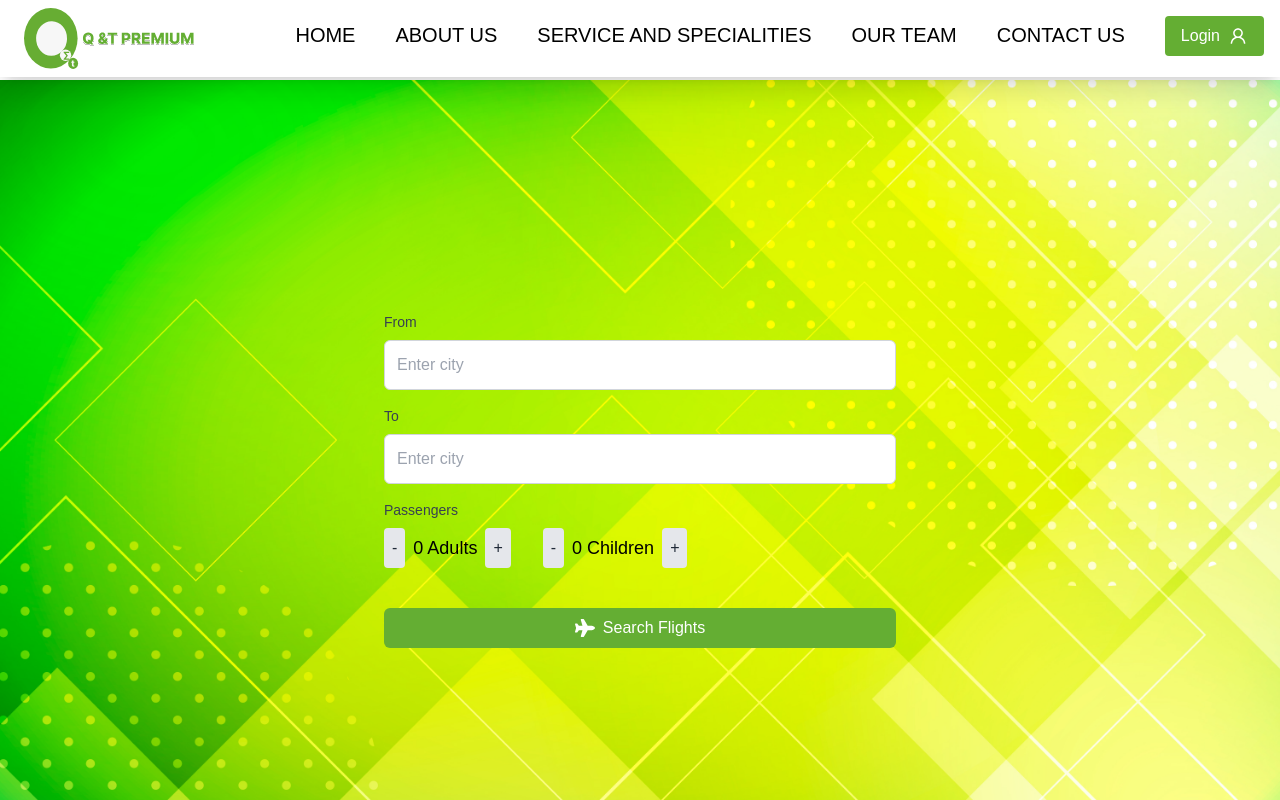
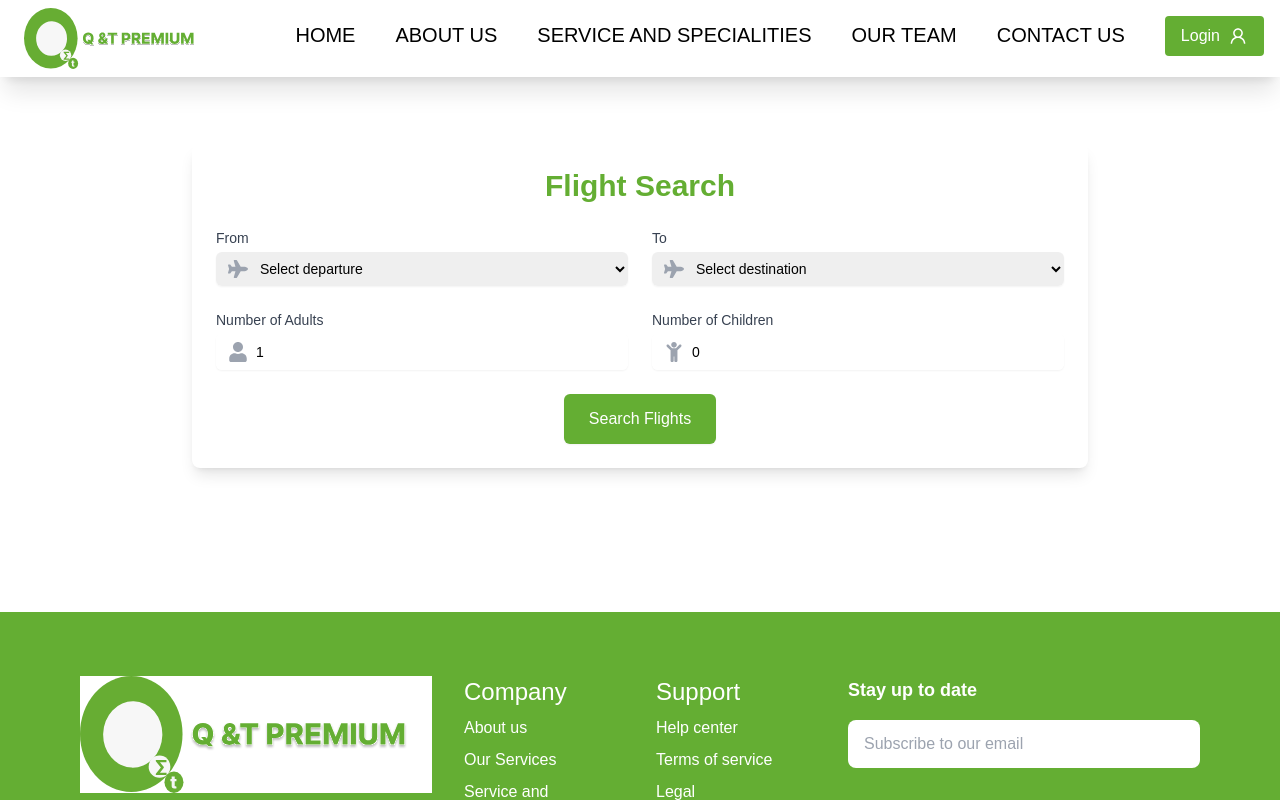
Before and after one commit to NishanBhattarai12/qandtpremium-frontend, a Next.js app: page /search-flight in a window 1280 px wide. Shown: the top 800 px of the page. Built offline with nearby package versions, Linux system fonts and the light colour scheme; a web font is replaced by a local one.

Commit message:
fix search flights design

```diff
--- a/package.json
+++ b/package.json
@@ -11,6 +11,7 @@
   "dependencies": {
     "@material-tailwind/react": "^2.1.9",
     "@reduxjs/toolkit": "^2.2.7",
+    "date-fns": "^4.1.0",
     "next": "14.2.5",
     "next-theme": "^0.1.5",
     "next-themes": "^0.3.0",
--- a/src/pages/search-flight/index.js
+++ b/src/pages/search-flight/index.js
@@ -1,77 +1,63 @@
-import React, { useState } from 'react';
-import { FaPlane } from 'react-icons/fa';
-import Loader from '@/components/Loader';
-import FlightInfo from '@/components/flights/FlightsInfo';
+import React, { useState } from "react";
+import { FaPlane, FaUser, FaChild, FaChevronLeft, FaChevronRight } from "react-icons/fa";
+import { format } from 'date-fns';
 
-const SearchFlight = () => {
-  const [loading, setLoading] = useState(false);
-  const [from, setFrom] = useState('');
-  const [from_code, setFromCode] = useState('');
-  const [to, setTo] = useState('');
-  const [to_code, setToCode] = useState('');
-  const [fromSuggestions, setFromSuggestions] = useState([]);
-  const [toSuggestions, setToSuggestions] = useState([]);
-  const [adults, setAdults] = useState(0);
-  const [children, setChildren] = useState(0);
-  const [flights, setFlights] = useState([]);
+const FlightSearchForm = () => {
+  const [formData, setFormData] = useState({
+    from: "",
+    to: "",
+    adults: 1,
+    children: 0,
+  });
+  const [errors, setErrors] = useState({});
+  const [isLoading, setIsLoading] = useState(false);
+  const [searchResults, setSearchResults] = useState([]);
+  const [currentPage, setCurrentPage] = useState(1);
+  const [itemsPerPage] = useState(10);
+  const [formSubmissionError, setFormSubmissionError] = useState(null);
 
-  const fetchSuggestions = async (query, setSuggestions) => {
-    try {
-      // read iata-codes.json file from public folder
-      const response = await fetch('/iata-codes.json');
-      const data = await response.json();
-      const suggestions = data.airports.filter((item) =>
-        item.city.toLowerCase().includes(query.toLowerCase()) &&
-        item.iata_code !== from_code &&
-        item.iata_code !== to_code
-      );
-      setSuggestions(suggestions);
-    } catch (error) {
-      console.error('Error fetching suggestions:', error);
+  const locations = {
+    'Sydney': '/m/06y57',
+    'Melbourne': '/m/0chgzm',
+    'Brisbane': '/m/01b8jj',
+    'Perth': '/m/062qg',
+    'Adelaide': '/m/0mgp',
+    'Gold Coast': '/m/0g4g7',
+    'Canberra': '/m/0dp90',
+    'Newcastle': '/m/0dv9v',
+    'Wollongong': '/m/01j12w',
+    'Sunshine Coast': '/m/02vmlw',
+    'Hobart': '/m/03kjh',
+    'Geelong': '/m/0g34_',
+    'Townsville': '/m/01q58t',
+    'Cairns': '/m/01sgmd',
+    'Darwin': '/m/02bm8',
+    'Toowoomba': '/m/02ckm7',
+    'Ballarat': '/m/01kq5',
+    'Bendigo': '/m/0gxbl',
   }
+
+  const handleInputChange = (e) => {
+    const { name, value } = e.target;
+    setFormData({ ...formData, [name]: value });
+    setErrors({ ...errors, [name]: "" });
   };
 
-  const handleFromChange = (e) => {
-    const value = e.target.value;
-    setFrom(value);
-    setFromCode('');
-    if (value.length >= 1) {
-      fetchSuggestions(value, setFromSuggestions);
-    } else {
-      setFromSuggestions([]);
-    }
-  };
-
-  const handleToChange = (e) => {
-    const value = e.target.value;
-    setTo(value);
-    setToCode('');
-    if (value.length >= 1) {
-      fetchSuggestions(value, setToSuggestions);
-    } else {
-      setToSuggestions([]);
-    }
-  };
-
-  const handleSuggestionClick = (suggestion, setInputValue, setIATACode, setSuggestions) => {
-    setInputValue(suggestion.name);
-    setIATACode(suggestion.iata_code);
-    setSuggestions([]);
-  };
-
-  const handleIncrement = (type) => {
-    if (type === 'adults') setAdults(adults + 1);
-    if (type === 'children') setChildren(children + 1);
-  };
-
-  const handleDecrement = (type) => {
-    if (type === 'adults' && adults > 0) setAdults(adults - 1);
-    if (type === 'children' && children > 0) setChildren(children - 1);
+  const validateForm = () => {
+    const newErrors = {};
+    if (!formData.from) newErrors.from = "Please select a departure location";
+    if (!formData.to) newErrors.to = "Please select a destination";
+    if (formData.from === formData.to) newErrors.to = "Destination must be different from departure";
+    if (formData.adults < 1) newErrors.adults = "At least one adult is required";
+    if (formData.children < 0) newErrors.children = "Number of children cannot be negative";
+    setErrors(newErrors);
+    return Object.keys(newErrors).length === 0;
   };
 
   const handleSubmit = async (e) => {
     e.preventDefault();
-    setLoading(true);
+    if (validateForm()) {
+      setIsLoading(true);
 
       const today = new Date();
       const tomorrow = new Date(today);
@@ -84,170 +70,265 @@ const SearchFlight = () => {
       const formattedDate = `${year}-${month}-${day}`;
 
       try {
-      const response = await fetch(`${process.env.NEXT_PUBLIC_BACKEND_BASE_URL}/flights/search-flights?origin=${from_code}&destination=${to_code}&departure_date=${formattedDate}&adults=${adults}&children=${children}`, {
+        const response = await fetch(`${process.env.NEXT_PUBLIC_BACKEND_BASE_URL}/flights/search-flights?origin=${formData.from}&destination=${formData.to}&departure_date=${formattedDate}&adults=${formData.adults}&children=${formData.children}`, {
           method: 'GET',
           headers: {
             'Content-Type': 'application/json',
           },
         });
 
-      setLoading(false);
+        setIsLoading(false);
 
         if (!response.ok) {
-        throw new Error('Failed to search flights');
+          throw new Error('An error occurred while fetching the data.');
         }
 
         const result = await response.json();
-      const rawFlights = []
+        const flights = [];
+        let i = 0;
 
-      result.best_flights.forEach((flight) => {
-        rawFlights.push(flight)
+        for (i = 0; i < result.best_flights.length; i++) {
+          flights.push({
+            id: i + 1,
+            logo: result.best_flights[i].flights[0].airline_logo,
+            airline: result.best_flights[i].flights[0].airline,
+            price: result.best_flights[i].price,
+            departure: format(new Date(result.best_flights[i].flights[0].departure_airport.time), 'MMM dd, yyyy hh:mm a'),
+            arrival: format(new Date(result.best_flights[i].flights[0].arrival_airport.time), 'MMM dd, yyyy hh:mm a'),
           });
+        }
 
-      result.other_flights.forEach((flight) => {
-        rawFlights.push(flight)
+        for (i = i; i < result.other_flights.length; i++) {
+          flights.push({
+            id: i + 1,
+            logo: result.other_flights[i].flights[0].airline_logo,
+            airline: result.other_flights[i].flights[0].airline,
+            price: result.other_flights[i].price,
+            departure: format(new Date(result.other_flights[i].flights[0].departure_airport.time), 'MMM dd, yyyy hh:mm a'),
+            arrival:  format(new Date(result.other_flights[i].flights[0].arrival_airport.time), 'MMM dd, yyyy hh:mm a'),
           });
+        }
 
-      setFlights(rawFlights);
-
-      console.log('Search results:', result);
+        setSearchResults(flights);
+        setCurrentPage(1);
       } catch (error) {
-      console.error('Error searching flights:', error);
+        setFormSubmissionError(error.message);
+      }
     }
   };
 
+  const indexOfLastItem = currentPage * itemsPerPage;
+  const indexOfFirstItem = indexOfLastItem - itemsPerPage;
+  const currentItems = searchResults.slice(indexOfFirstItem, indexOfLastItem);
+
+  const paginate = (pageNumber) => setCurrentPage(pageNumber);
+
   return (
+    <div className="max-w-4xl mt-16 mb-36 mx-auto p-6 bg-white rounded-lg shadow-lg">
+      <h2 className="text-3xl font-bold mb-6 text-center text-[#64AE33]">Flight Search</h2>
+      <form onSubmit={handleSubmit} className="space-y-6">
+        <div className="grid grid-cols-1 md:grid-cols-2 gap-6">
           <div>
-      <div className="relative w-full h-[800px] bg-cover bg-center" style={{ backgroundImage: 'url(/ticketbackground.jpg)' }}>
-        <div className="absolute inset-0 flex flex-col items-center justify-center p-4">
-          <form onSubmit={handleSubmit} className='w-full max-w-lg'>
-            <div className="relative mb-4 w-full max-w-lg">
-              <label htmlFor="from" className="block text-sm font-medium text-gray-700 mb-2">
+            <label htmlFor="from" className="block text-sm font-medium text-gray-700">
               From
             </label>
-              <input
-                type="text"
+            <div className="mt-1 relative rounded-md shadow-sm">
+              <div className="absolute inset-y-0 left-0 pl-3 flex items-center pointer-events-none">
+                <FaPlane className="h-5 w-5 text-gray-400" />
+              </div>
+              <select
                 id="from"
                 name="from"
-                className="w-full p-3 border border-gray-300 rounded-md"
-                placeholder="Enter city"
-                value={from}
-                onChange={handleFromChange}
-              />
-              {fromSuggestions.length > 0 && (
-                <ul className="absolute w-full border border-gray-300 rounded-md mt-2 bg-white z-10 max-h-48 overflow-y-scroll">
-                  {fromSuggestions.map((suggestion, index) => (
-                    <li
-                      key={index}
-                      className="p-2 cursor-pointer hover:bg-gray-200"
-                      onClick={() => handleSuggestionClick(suggestion, setFrom, setFromCode, setFromSuggestions)}
+                value={formData.from}
+                onChange={handleInputChange}
+                className="block w-full pl-10 pr-3 py-2 text-base border-gray-300 focus:outline-none focus:ring-blue-500 focus:border-blue-500 sm:text-sm rounded-md"
+                aria-describedby="from-error"
               >
-                      {suggestion.name} - {suggestion.city}
-                    </li>
+                <option value="">Select departure</option>
+                {Object.entries(locations).map(([name, kgmid]) => (
+                  <option key={kgmid} value={kgmid}>
+                    {name}
+                  </option>
                 ))}
-                </ul>
+              </select>
+            </div>
+            {errors.from && (
+              <p className="mt-2 text-sm text-red-600" id="from-error">
+                {errors.from}
+              </p>
             )}
           </div>
-
-            <div className="relative mb-4 w-full max-w-lg">
-              <label htmlFor="to" className="block text-sm font-medium text-gray-700 mb-2">
+          <div>
+            <label htmlFor="to" className="block text-sm font-medium text-gray-700">
               To
             </label>
-              <input
-                type="text"
+            <div className="mt-1 relative rounded-md shadow-sm">
+              <div className="absolute inset-y-0 left-0 pl-3 flex items-center pointer-events-none">
+                <FaPlane className="h-5 w-5 text-gray-400" />
+              </div>
+              <select
                 id="to"
                 name="to"
-                className="w-full p-3 border border-gray-300 rounded-md"
-                placeholder="Enter city"
-                value={to}
-                onChange={handleToChange}
-              />
-              {toSuggestions.length > 0 && (
-                <ul className="absolute w-full border border-gray-300 rounded-md mt-2 bg-white z-10 max-h-48 overflow-y-scroll">
-                  {toSuggestions.map((suggestion, index) => (
-                    <li
-                      key={index}
-                      className="p-2 cursor-pointer hover:bg-gray-200"
-                      onClick={() => handleSuggestionClick(suggestion, setTo, setToCode, setToSuggestions)}
+                value={formData.to}
+                onChange={handleInputChange}
+                className="block w-full pl-10 pr-3 py-2 text-base border-gray-300 focus:outline-none focus:ring-blue-500 focus:border-blue-500 sm:text-sm rounded-md"
+                aria-describedby="to-error"
               >
-                      {suggestion.name} - {suggestion.city}
-                    </li>
+                <option value="">Select destination</option>
+                {Object.entries(locations).map(([name, kgmid]) => (
+                  <option key={kgmid} value={kgmid}>
+                    {name}
+                  </option>
                 ))}
-                </ul>
+              </select>
+            </div>
+            {errors.to && (
+              <p className="mt-2 text-sm text-red-600" id="to-error">
+                {errors.to}
+              </p>
             )}
           </div>
-
-            <div className="mb-6 flex flex-col items-start w-full max-w-lg">
-              <label htmlFor="passengers" className="block text-sm font-medium text-gray-700 mb-2">
-                Passengers
+          <div>
+            <label htmlFor="adults" className="block text-sm font-medium text-gray-700">
+              Number of Adults
             </label>
-              <div className="flex space-x-8 mb-4">
-                <div className="flex items-center">
+            <div className="mt-1 relative rounded-md shadow-sm">
+              <div className="absolute inset-y-0 left-0 pl-3 flex items-center pointer-events-none">
+                <FaUser className="h-5 w-5 text-gray-400" />
+              </div>
+              <input
+                type="number"
+                name="adults"
+                id="adults"
+                min="1"
+                value={formData.adults}
+                onChange={handleInputChange}
+                className="block w-full pl-10 pr-3 py-2 text-base border-gray-300 focus:outline-none focus:ring-blue-500 focus:border-blue-500 sm:text-sm rounded-md"
+                aria-describedby="adults-error"
+              />
+            </div>
+            {errors.adults && (
+              <p className="mt-2 text-sm text-red-600" id="adults-error">
+                {errors.adults}
+              </p>
+            )}
+          </div>
+          <div>
+            <label htmlFor="children" className="block text-sm font-medium text-gray-700">
+              Number of Children
+            </label>
+            <div className="mt-1 relative rounded-md shadow-sm">
+              <div className="absolute inset-y-0 left-0 pl-3 flex items-center pointer-events-none">
+                <FaChild className="h-5 w-5 text-gray-400" />
+              </div>
+              <input
+                type="number"
+                name="children"
+                id="children"
+                min="0"
+                value={formData.children}
+                onChange={handleInputChange}
+                className="block w-full pl-10 pr-3 py-2 text-base border-gray-300 focus:outline-none focus:ring-blue-500 focus:border-blue-500 sm:text-sm rounded-md"
+                aria-describedby="children-error"
+              />
+            </div>
+            {errors.children && (
+              <p className="mt-2 text-sm text-red-600" id="children-error">
+                {errors.children}
+              </p>
+            )}
+          </div>
+        </div>
+        <div className="flex justify-center">
           <button
-                    type="button"
-                    onClick={() => handleDecrement('adults')}
-                    className="bg-gray-200 text-gray-800 p-2 rounded"
+            type="submit"
+            className="inline-flex items-center px-6 py-3 border border-transparent text-base font-medium rounded-md shadow-sm text-white bg-[#64AE33] hover:bg-[#64AE33] focus:outline-none focus:ring-2 focus:ring-offset-2 focus:ring-[#64AE33] transition duration-150 ease-in-out"
+            disabled={isLoading}
           >
-                    -
-                  </button>
-                  <span className="mx-2 text-lg">{adults} Adults</span>
-                  <button
-                    type="button"
-                    onClick={() => handleIncrement('adults')}
-                    className="bg-gray-200 text-gray-800 p-2 rounded"
+            {isLoading ? (
+              <>
+                <svg
+                  className="animate-spin -ml-1 mr-3 h-5 w-5 text-white"
+                  xmlns="http://www.w3.org/2000/svg"
+                  fill="none"
+                  viewBox="0 0 24 24"
                 >
-                    +
+                  <circle className="opacity-25" cx="12" cy="12" r="10" stroke="currentColor" strokeWidth="4" />
+                  <path
+                    className="opacity-75"
+                    fill="currentColor"
+                    d="M4 12a8 8 0 018-8V0C5.373 0 0 5.373 0 12h4zm2 5.291A7.962 7.962 0 014 12H0c0 3.042 1.135 5.824 3 7.938l3-2.647z"
+                  />
+                </svg>
+                Searching...
+              </>
+            ) : (
+              "Search Flights"
+            )}
           </button>
         </div>
+      </form>
+      {formSubmissionError && (
+        <p className="mt-4 text-red-600 text-center">{formSubmissionError}</p>
+      )}
+      {searchResults.length > 0 && (
+        <div className="mt-8 bg-white rounded-lg shadow-md p-6 relative z-10">
+          <h3 className="text-2xl font-semibold mb-4 text-gray-800">Search Results</h3>
+          <div className="space-y-4">
+            {currentItems.map((flight) => (
+              <div key={flight.id} className="bg-gray-50 rounded-lg p-4 flex items-center justify-between">
                 <div className="flex items-center">
-                  <button
-                    type="button"
-                    onClick={() => handleDecrement('children')}
-                    className="bg-gray-200 text-gray-800 p-2 rounded"
-                  >
-                    -
-                  </button>
-                  <span className="mx-2 text-lg">{children} Children</span>
-                  <button
-                    type="button"
-                    onClick={() => handleIncrement('children')}
-                    className="bg-gray-200 text-gray-800 p-2 rounded"
-                  >
-                    +
+                  <img src={flight.logo} alt={`${flight.airline} logo`} className="w-12 h-12 mr-4" />
+                  <div>
+                    <p className="text-lg font-medium text-[#33AE64]">{flight.airline}</p>
+                    <p className="text-sm text-gray-600">Departure: {flight.departure} | Arrival: {flight.arrival}</p>
+                  </div>
+                </div>
+                <div className="text-right">
+                  <p className="text-2xl font-bold text-green-600">${flight.price}</p>
+                  <button className="mt-2 px-4 py-2 bg-[#33AE64] text-white rounded-md hover:bg-[#33AE64] transition duration-150 ease-in-out">
+                    Book Now
                   </button>
                 </div>
               </div>
-            </div>
-
-            <div className="w-full max-w-lg">
-              <button
-                type="submit"
-                className="relative w-full bg-[#64AE33] text-white py-2 px-6 rounded-md flex items-center justify-center space-x-2 overflow-hidden transition-all duration-300 hover:scale-110"
-              >
-                <FaPlane className="text-xl" />
-                <span>Search Flights</span>
-              </button>
-            </div>
-          </form>
-
-          {flights.length > 0 &&
-            <>
-              <h1 className="text-3xl font-bold mt-8">Search Results</h1>
-              <div className='max-h-screen overflow-y-scroll'>
-                {flights.map((flight, index) => (
-                  <FlightInfo key={index} flight={flight} />
             ))}
           </div>
-            </>
-          }
+          <div className="mt-6 grid grid-cols-1 gap-4 justify-items-center">
+            <nav className="relative z-0 inline-flex rounded-md shadow-sm flex-wrap" aria-label="Pagination">
+              <button
+                onClick={() => paginate(currentPage - 1)}
+                disabled={currentPage === 1}
+                className="relative mt-2 inline-flex items-center px-2 py-2 rounded-l-md border border-gray-300 bg-white text-sm font-medium text-gray-500 hover:bg-gray-50"
+              >
+                <span className="sr-only">Previous</span>
+                <FaChevronLeft className="h-5 w-5" aria-hidden="true" />
+              </button>
+              {Array.from({ length: Math.ceil(searchResults.length / itemsPerPage) }).map((_, index) => (
+                <button
+                  key={index}
+                  onClick={() => paginate(index + 1)}
+                  className={`relative mt-2 inline-flex items-center px-4 py-2 border text-sm font-medium ${currentPage === index + 1
+                    ? "z-10 bg-indigo-50 border-indigo-500 text-indigo-600"
+                    : "bg-white border-gray-300 text-gray-500 hover:bg-gray-50"
+                    }`}
+                >
+                  {index + 1}
+                </button>
+              ))}
+              <button
+                onClick={() => paginate(currentPage + 1)}
+                disabled={currentPage === Math.ceil(searchResults.length / itemsPerPage)}
+                className="relative mt-2 inline-flex items-center px-2 py-2 rounded-r-md border border-gray-300 bg-white text-sm font-medium text-gray-500 hover:bg-gray-50"
+              >
+                <span className="sr-only">Next</span>
+                <FaChevronRight className="h-5 w-5" aria-hidden="true" />
+              </button>
+            </nav>
           </div>
         </div>
-
-      {loading &&
-        <Loader />
-      }
+      )}
     </div>
   );
 };
 
-export default SearchFlight;
+export default FlightSearchForm;
```
Also changed, not shown: 1 other file (tests, documents, lock files or other folders). Lines whose indentation alone changed are shown as unchanged.
